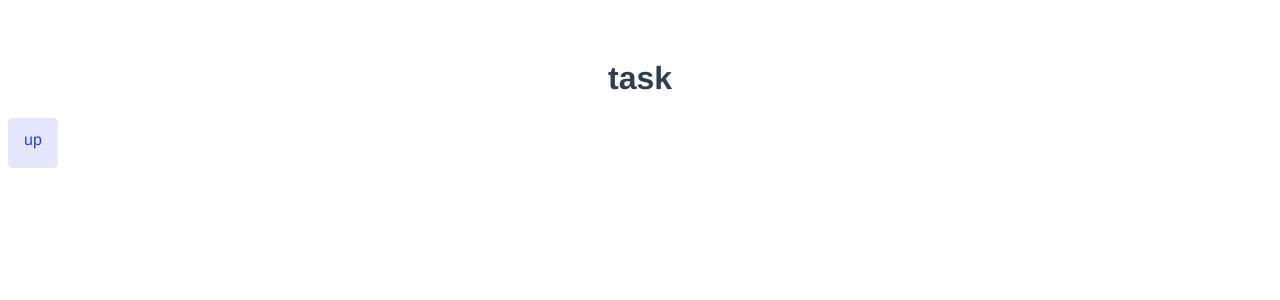
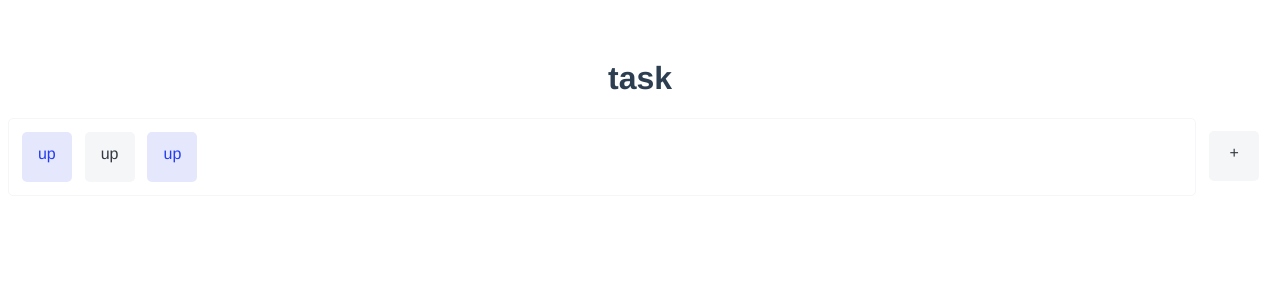
Before and after one commit to kimiashz/Scrawlr-task, a Vue app: page / in a window 1280 px wide. Shown: the top 300 px of the page. Built offline with nearby package versions, Linux system fonts and the light colour scheme.

Commit message:
add list compoennt

```diff
--- a/src/App.vue
+++ b/src/App.vue
@@ -1,15 +1,15 @@
 <template>
   <h1>task</h1>
-  <Upvote :selected="true" />
+  <List />
 </template>
 
 <script>
-import Upvote from './components/Upvote.vue'
+import List from './components/List.vue'
 
 export default {
   name: 'App',
   components: {
-    Upvote,
+    List,
   },
 }
 </script>
@@ -19,6 +19,7 @@ export default {
     font-size: 16px;
     --space: 0.8rem;
     --radius: 5px;
+    --size: 50px;
   }
 
   * {
--- /dev/null
+++ b/src/components/List.vue
@@ -0,0 +1,58 @@
+<template>
+  <div class="list">
+    <div class="list__items">
+      <Upvote :selected="true" />
+      <Upvote :selected="false" />
+      <Upvote :selected="true" />
+    </div>
+    <div class="list__add">
+      +
+    </div>
+  </div>
+</template>
+
+<script>
+import Upvote from './Upvote.vue'
+
+export default {
+  name: 'List',
+  components: {
+    Upvote,
+  },
+}
+</script>
+
+<style lang="scss">
+	.list {
+    margin-bottom: var(--space);
+    display: grid;
+    grid-template-columns: auto calc(var(--size) + (var(--space) * 2));
+
+    &__items {
+      border: 1px solid #F4F6F8;
+      border-radius: var(--radius);
+      padding: var(--space);
+      display: flex;
+      gap: var(--space);
+      flex-wrap: wrap;
+    }
+
+    &__add {
+      --add-background: #F4F6F8;
+      --add-color: #343A40;
+
+      width: var(--size);
+      height: var(--size);
+      border-radius: var(--radius);
+      padding: var(--space);
+      margin: var(--space);
+      background: var(--add-background);
+      color: var(--add-color);
+      cursor: pointer;
+
+      &:hover {
+        filter: drop-shadow(3px 3px 5px var(--add-background));
+      }
+    }
+	}
+</style>
--- a/src/components/Upvote.vue
+++ b/src/components/Upvote.vue
@@ -1,5 +1,5 @@
 <template>
-  <div v-bind:class="{ 'upvote': true , 'upvote--selected': selected }">
+  <div :class="{ 'upvote': true , 'upvote--selected': selected }">
 		up
   </div>
 </template>
@@ -14,14 +14,12 @@ export default {
 </script>
 
 <style lang="scss">
-	$size: 50px;
-
 	.upvote {
 		--background: #F4F6F8;
 		--color: #343A40;
 
-		width: $size;
-		height: $size;
+		width: var(--size);
+    height: var(--size);
 		border-radius: var(--radius);
 		padding: var(--space);
 		background: var(--background);
```
